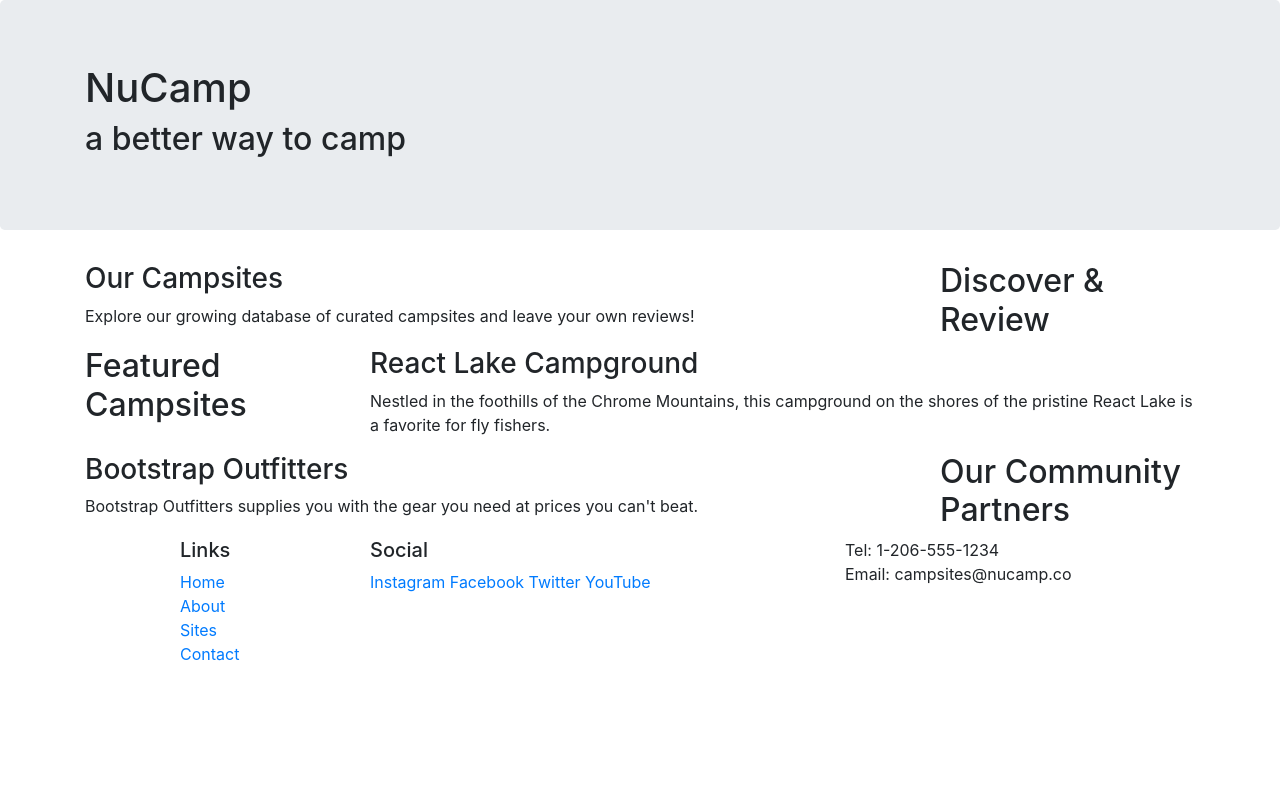
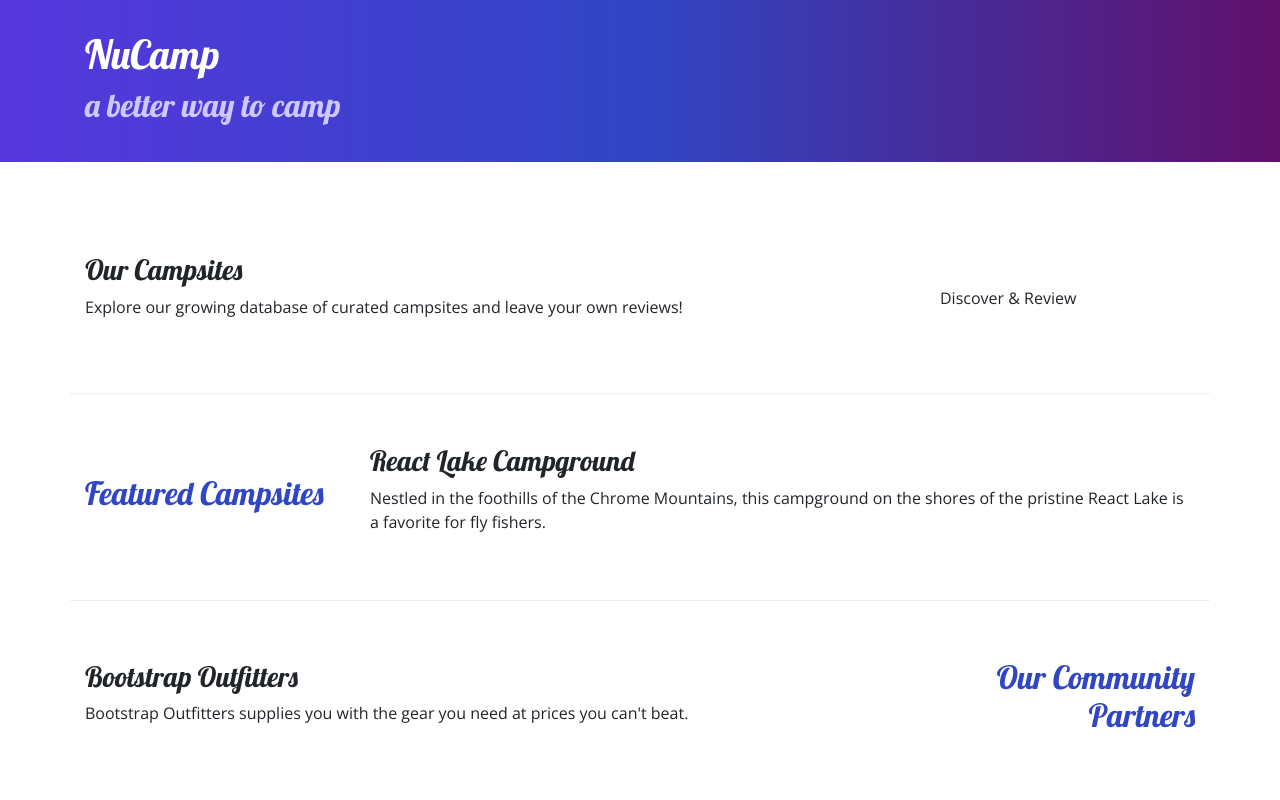
Before and after one commit to Sultan1992/Bootstrap-Project, a website: page index.html in a window 1280 px wide. Shown: the top 800 px of the page. Drawn offline with nearby package versions, Linux system fonts and the light colour scheme.

Commit message:
styles addeed and index html modified

```diff
--- /dev/null
+++ b/css/styles.css
@@ -0,0 +1,31 @@
+body{font-family: "Open Sans", sans-serif;
+}
+
+h1, h2, h3 {
+    font-family: "Lobster", cursive;
+}
+
+h2 {
+    color: #3046C5;
+}
+
+header h2 {
+    color: #CEC8FF;
+}
+
+footer {
+    background-image: linear-gradient(#CEC8FF, white);
+    padding: 20px 0;
+}
+
+.jumbotron {
+    padding: 30px;
+    background-image: linear-gradient(to right, #5637DD, #3046C5, #60106B);
+    color: white;
+}
+
+.row-content {
+    padding: 50px 0;
+    border-bottom: 1px ridge;
+    min-height: 200px;
+}
--- a/index.html
+++ b/index.html
@@ -9,7 +9,9 @@
 
                     <!-- Bootstrap CSS -->
                     <link rel="stylesheet" href="node_modules/bootstrap/dist/css/bootstrap.min.css" />
-
+                <!-- Additional CSS must be placed after Bootstrap CSS -->
+                        <link rel="stylesheet" href="https://fonts.googleapis.com/css?family=Lobster|Open+Sans" />
+                        <link rel="stylesheet" href="css/styles.css" />
                         <title>NuCamp: A Better Way To Camp</title>
                 </head> <meta charset="utf-8" />
                 <title>NuCamp: A Better Way To Camp</title>
@@ -17,7 +19,7 @@
 
         <body>
 
-            <header class="jumbotron">
+            <header class="jumbotron jumbotron-fluid">
                 <div class="container">
                 <div class="row" >
                 <div class="col">
@@ -29,9 +31,9 @@
             </header>
 
             <div class="container">
-                <div class="row">
+                <div class="row row-content align-items-center">
                     <div class="col-sm-4 order-sm-last col-md-3">
-                        <h2>Discover & Review</h2>
+                        <h2 class="text-sm-right"></h2>Discover & Review</h2>
                     </div>
                     <div class="col">
                         <h3>Our Campsites</h3>
@@ -39,7 +41,7 @@
                     </div>
                 </div>
 
-                <div class="row">
+                <div class="row row-content align-items-center">
                     <div class="col-sm-4 col-md-3">
                         <h2>Featured Campsites</h2>
                     </div>
@@ -49,9 +51,9 @@
                        </div>
                 </div>
 
-                <div class="row">
+                <div class="row row-content align-items-center">
                     <div class="col-sm-4 order-sm-last col-md-3">
-                        <h2>Our Community Partners</h2>
+                        <h2  class="text-sm-right">Our Community Partners</h2>
                     </div>
                     <div class="col">
                         <h3>Bootstrap Outfitters</h3>
@@ -72,14 +74,14 @@
                                 <li><a href="#">Contact</a></li>
                             </ul>
                         </div>
-                        <div class="col-6 col-sm-5">
+                        <div class="col-6 col-sm-5 text-center">
                             <h5>Social</h5>
                             <a href="http://instagram.com/">Instagram</a>
                             <a href="http://facebook.com/">Facebook</a>
                             <a href="http://twitter.com/">Twitter</a>
                             <a href="http://youtube.com/">YouTube</a>
                         </div>
-                        <div class="col-sm-4">
+                        <div class="col-sm-4 text-center">
                             Tel: 1-206-555-1234<br />
                             Email: campsites@nucamp.co
                         </div>
```
Lines whose indentation alone changed are shown as unchanged.
